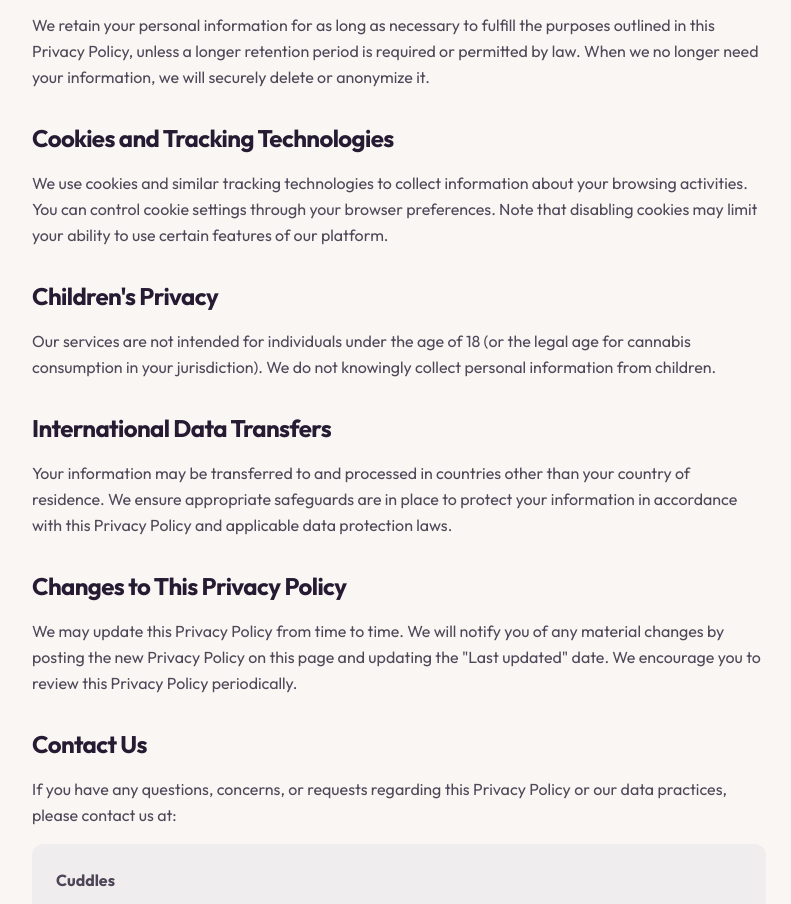
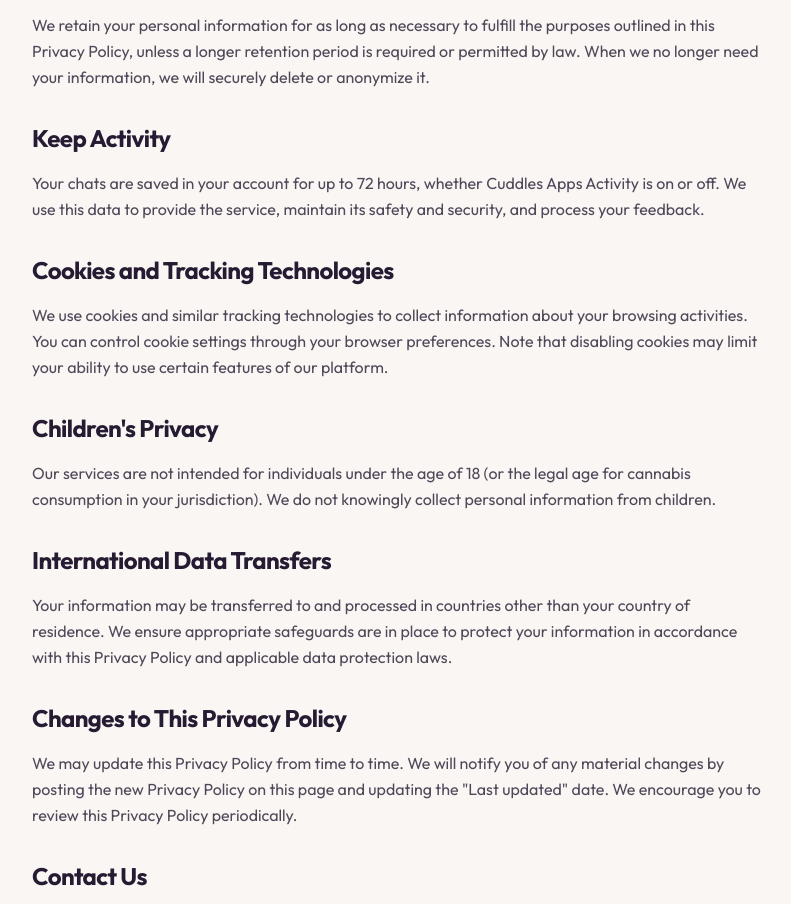
Before and after one commit to prim007/cuddles-smart-budtender-ai, a React (Vite) app: page /privacy-policy in a window 1280 px wide. Shown: the part 2000-2904 px from the top of the page, without its empty margins (241-1032 px from the left). Built offline with nearby package versions, Linux system fonts and the light colour scheme; no server answers; what @lovable.dev/cloud-auth-js would draw is missing.

Commit message:
Changes
Co-authored-by: prim007 <22190587+prim007@users.noreply.github.com>

```diff
--- a/src/pages/PrivacyPolicy.tsx
+++ b/src/pages/PrivacyPolicy.tsx
@@ -128,6 +128,13 @@ const PrivacyPolicy = () => {
               </section>
 
               <section className="mb-8">
+                <h2 className="text-2xl font-bubble font-bold text-foreground mb-4">Keep Activity</h2>
+                <p className="text-foreground/80 leading-relaxed mb-4">
+                  Your chats are saved in your account for up to 72 hours, whether Cuddles Apps Activity is on or off. We use this data to provide the service, maintain its safety and security, and process your feedback.
+                </p>
+              </section>
+
+              <section className="mb-8">
                 <h2 className="text-2xl font-bubble font-bold text-foreground mb-4">Cookies and Tracking Technologies</h2>
                 <p className="text-foreground/80 leading-relaxed mb-4">
                   We use cookies and similar tracking technologies to collect information about your browsing activities. You can control cookie settings through your browser preferences. Note that disabling cookies may limit your ability to use certain features of our platform.
```
